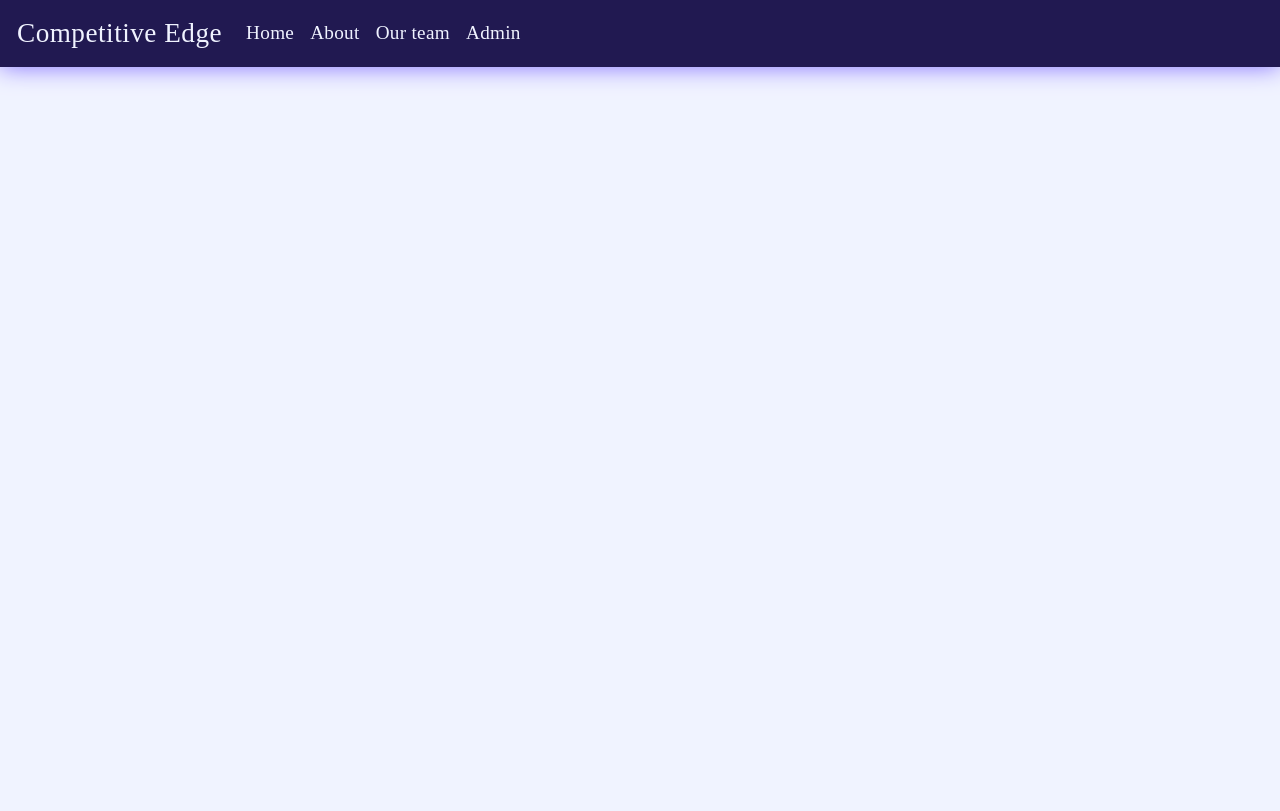
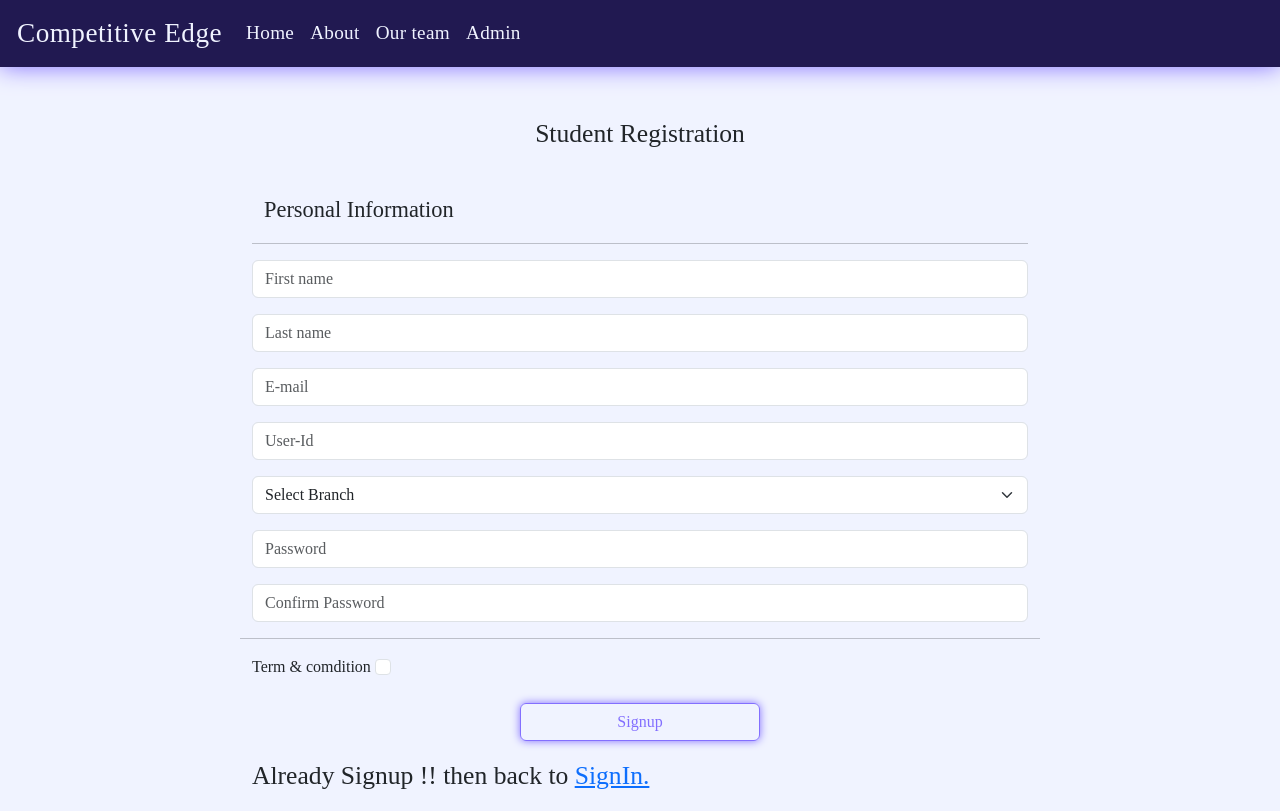
Before and after one commit to BiplabGanguly/competitiveEdge, a React (Create React App) app: page /studentRegistration in a window 1280 px wide. Built offline with nearby package versions, Linux system fonts and the light colour scheme.

Commit message:
Complete Student Registration Form.

```diff
--- /dev/null
+++ b/src/Css/StudentRegistration.css
@@ -0,0 +1,21 @@
+.container{
+    width: 800px;
+}
+
+.Registration-Title{
+    margin-top: 6vh;
+    font-size: 1.6rem;
+}
+
+.personal-Information-Title{
+    margin-top: 5vh;
+    text-align: left;
+    font-size: 1.4rem;
+}
+
+.back-to-signIn{
+    margin-top: 1vh;
+    margin-bottom: 3vh;
+    text-align: left;
+    font-size: 3.2vh;
+}
--- a/src/PublicSection.jsx
+++ b/src/PublicSection.jsx
@@ -8,6 +8,7 @@ import Nav from "./components/Nav";
 import Signup from "./containers/Signup.jsx";
 import FormInstitute from "./containers/FormInstitute.jsx";
 import StudentLogin from "./components/StudentLogin.jsx";
+import StudentRegistration from "./components/StudentRegistration.jsx";
 
 function PublicSection() {
   return (
@@ -21,6 +22,7 @@ function PublicSection() {
         <Route path="/signup" element={<Signup />} />
         <Route path="/form-institute" element={<FormInstitute />} />
         <Route path="/student" element={<StudentLogin />} />
+        <Route path="/studentRegistration" element={<StudentRegistration />} />
       </Routes>
     </div>
   );
--- a/src/components/StudentLogin.jsx
+++ b/src/components/StudentLogin.jsx
@@ -1,63 +1,66 @@
 import React from "react";
+import { Link } from "react-router-dom";
 import "../Css/StudentLogin.css";
 import studentloginimage from "../Public/Student_Login_Image.png";
+
+function AdminLoginForm(event) {
+  event.preventDefault();
+  // Add your form submission logic here
+}
 
 function StudentLogin() {
   return (
     <div className="container Student-Login-Container">
-      <div className="row">
-        <div className="col-md-6 stdLogin">
+      <div className="row login_row">
+        <div className="col-lg-6 login_form">
           <div className="row">
-            <form method="post">
-              <div className="col-md-12 stdLogin_Title"> Student Login</div>
-              <hr></hr>
-
+            <form onSubmit={AdminLoginForm}>
+              <div className="col-md-12 stdLogin_Title">Student login</div>
+              <hr />
               <div className="col-md-12">
                 <input
                   type="email"
                   className="form-control input_box"
-                  placeholder="E-mail"
+                  placeholder="email"
+                  required
                 />
               </div>
-
               <div className="col-md-12">
                 <input
                   type="text"
                   className="form-control input_box"
-                  placeholder="User-Id"
+                  placeholder="username"
+                  required
                 />
               </div>
-
               <div className="col-md-12">
                 <input
                   type="password"
                   className="form-control input_box"
                   placeholder="Password"
+                  required
                 />
               </div>
-
-              <div className="col-md-12 remember-me">
-                <span>
-                  remember me <input type="checkbox" className="from-control" />
-                </span>
-              </div>
-
               <div className="col-md-12">
                 <button type="submit" className="btn btn-home">
-                  {" "}
                   Signin
                 </button>
               </div>
+              <div className="col-md-12 signup-text-login">
+                Don't have an account yet?{" "}
+                <Link to="/studentRegistration">Sign up now</Link>
+              </div>
             </form>
           </div>
-          <div className="col-lg-6">
-            <div className="login-col-img">
-              <img
-                src={studentloginimage}
-                alt="studentlogin"
-                className="img-studentlogin"
-              />
-            </div>
+        </div>
+
+        <div className="col-lg-6">
+          <div className="login-col-img">
+            <img
+              src={studentloginimage}
+              alt="adminlogin"
+              className="img-adminlogin"
+            />
           </div>
         </div>
       </div>
--- /dev/null
+++ b/src/components/StudentRegistration.jsx
@@ -0,0 +1,74 @@
+import React from "react";
+import "../Css/StudentRegistration.css";
+import { Link } from "react-router-dom";
+function StudentRegistration() {
+  return (
+    <div className="container">
+      <div className="row student-Registration-Title-Row">
+        <div className="Registration-Title">Student Registration</div>
+      </div>
+
+      <div className="row persolan-Information d-block mx-auto">
+        <div className="personal-Information-Title mb-3">
+          {" "}
+          Personal Information
+        </div>
+      </div>
+      <hr></hr>
+
+      <input
+        type="text"
+        className="form-control mb-3"
+        placeholder="First name"
+      />
+      <input
+        type="text"
+        className="form-control mb-3"
+        placeholder="Last name"
+      />
+      <input type="text" className="form-control mb-3" placeholder="E-mail" />
+      <input type="text" className="form-control mb-3" placeholder="User-Id" />
+      <select className="form-select mb-3 form-control">
+        <option selected> Select Branch </option>
+        <option value=""> JEE </option>
+        <option value=""> NEET </option>
+      </select>
+
+      <input
+        type="password"
+        className="form-control mb-3"
+        placeholder="Password"
+      />
+      <input
+        type="password"
+        className="form-control mb-3"
+        placeholder="Confirm Password"
+      />
+
+      <div className="row term-comdition">
+        <hr></hr>
+        <div className="col-md-12 checkbox mb-3">
+          <span>
+            {" "}
+            Term & comdition{" "}
+            <input type="checkbox" className="form-check-input" />
+          </span>
+        </div>
+
+        <div className="col-md-12 mb-2">
+        <button type="submit" className="btn btn-home"> Signup </button>
+        </div>
+
+        <div className="col-md-12 back-to-signIn mb-3">
+        <span>
+        Already Signup !! then back to {}
+        <Link to="/student"> SignIn. </Link>
+        </span>
+
+        </div>
+      </div>
+    </div>
+  );
+}
+
+export default StudentRegistration;
```
Also changed, not shown: src/containers/Signup.jsx (+8 -5 lines).
